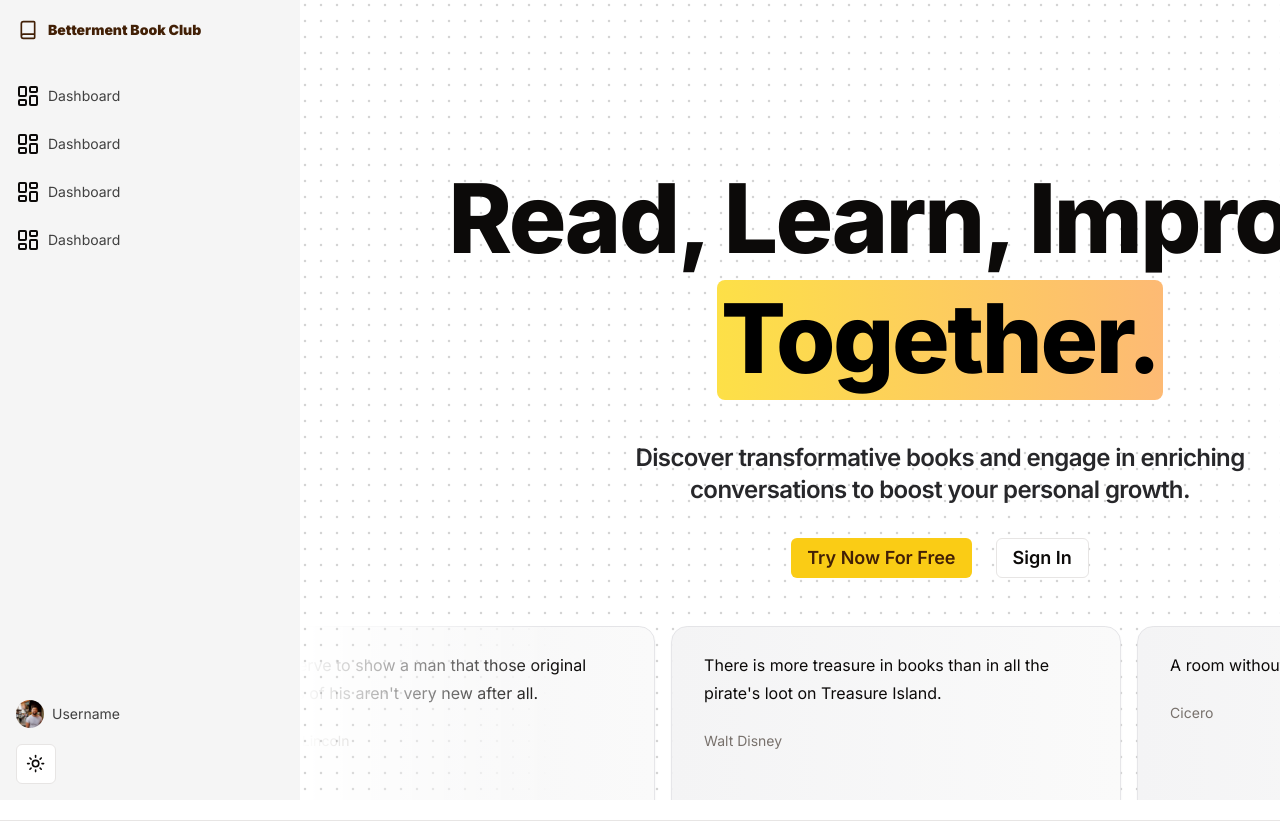
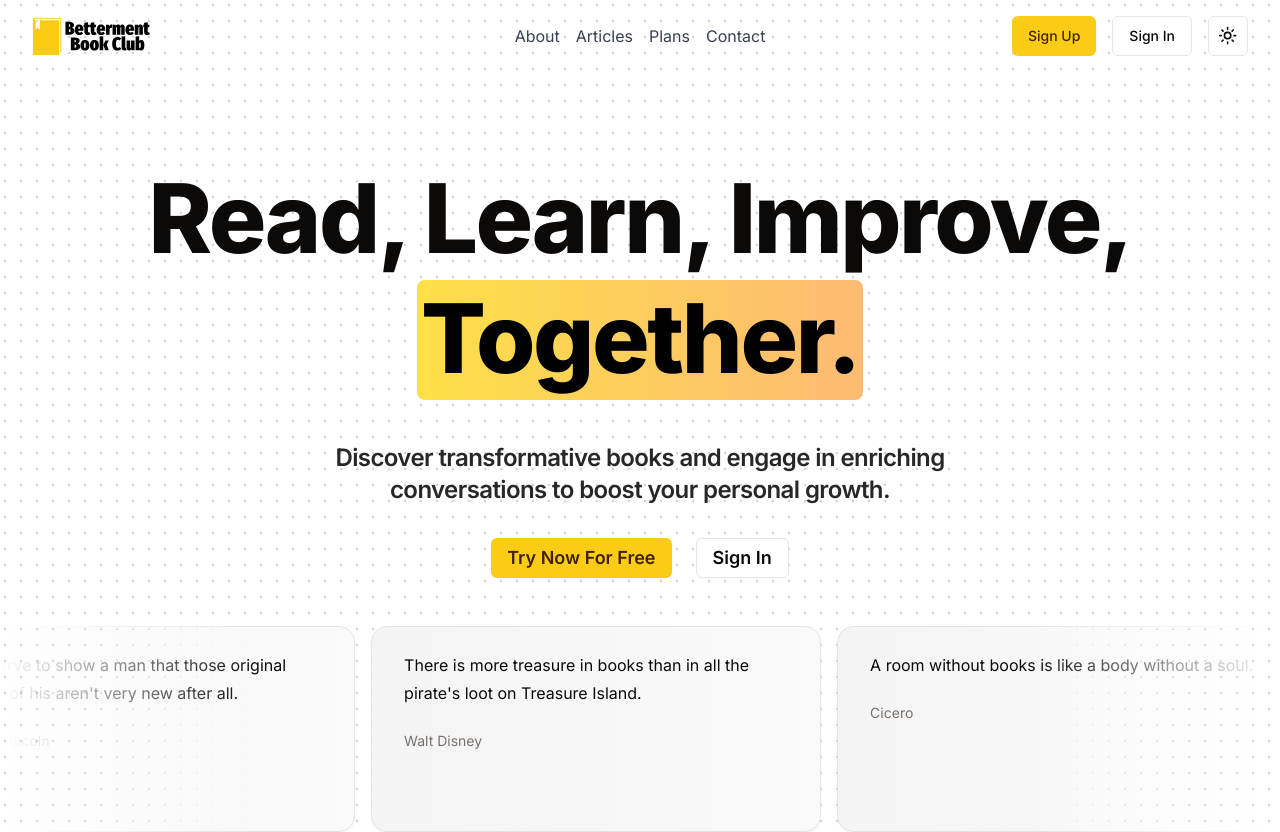
Before and after one commit to Ryan-Williams-Dev/betterment-book-club, a Next.js app: page / in a window 1280 px wide. Shown: the top 832 px of the page. Built offline with nearby package versions, Linux system fonts and the light colour scheme.

Commit message:
altered routing to better utilise layout files for nav and sidebar

```diff
--- /dev/null
+++ b/app/(sidebarWrapped)/layout.tsx
@@ -0,0 +1,8 @@
+import SidebarWrapper from "@/components/sidebar-wrapper";
+import React, { ReactNode } from "react";
+
+const WrappedLayout = ({ children }: { children: ReactNode }) => {
+  return <SidebarWrapper>{children}</SidebarWrapper>;
+};
+
+export default WrappedLayout;
--- a/app/auth/layout.tsx
+++ b/app/auth/layout.tsx
@@ -1,5 +1,6 @@
 "use client";
 
+import NavBar from "@/components/navbar";
 import { cn } from "@/lib/utils";
 import { motion, useMotionTemplate, useMotionValue } from "framer-motion";
 import { ReactNode } from "react";
@@ -29,6 +30,8 @@ export default function AuthLayout({ children }: { children: ReactNode }) {
   `;
 
   return (
+    <>
+      <NavBar />
       <div
         className={cn(
           `relative min-h-screen flex items-start bg-white dark:bg-background justify-center w-full group`
@@ -47,5 +50,6 @@ export default function AuthLayout({ children }: { children: ReactNode }) {
 
         <div className={cn("relative z-20")}>{children}</div>
       </div>
+    </>
   );
 }
--- a/app/layout.tsx
+++ b/app/layout.tsx
@@ -4,8 +4,6 @@ import "@/styles/globals.css";
 import { cn } from "@/lib/utils";
 import { ThemeProvider } from "@/components/theme-provider";
 import Footer from "@/components/footer";
-import NavBar from "@/components/navbar";
-import SidebarWrapper from "@/components/sidebar-wrapper";
 
 const fontSans = FontSans({
   subsets: ["latin"],
@@ -23,7 +21,6 @@ export default function RootLayout({
   children: React.ReactNode;
 }>) {
   // Switch this to test logged in vs not logged in for now
-  const signedIn = true;
 
   return (
     <html lang="en">
@@ -34,14 +31,7 @@ export default function RootLayout({
         )}
       >
         <ThemeProvider attribute="class">
-          {!signedIn && (
-            <>
-              <NavBar />
-              {children}
-            </>
-          )}
-          {signedIn && <SidebarWrapper>{children}</SidebarWrapper>}
-
+          {children}
           <Footer />
         </ThemeProvider>
       </body>
--- a/app/page.tsx
+++ b/app/page.tsx
@@ -1,5 +1,6 @@
 "use client";
 
+import NavBar from "@/components/navbar";
 import {
   TypographyH1,
   TypographyH3,
@@ -15,6 +16,8 @@ import React from "react";
 
 const LandingPage = () => {
   return (
+    <>
+      <NavBar />
       <div className="min-h-screen flex-1 top-0 mx-auto flex justify-center ">
         <HeroHighlight>
           <motion.h1
@@ -57,8 +60,8 @@ const LandingPage = () => {
             className="max-w-3xl mx-auto text-center py-4 px-6 text-zinc-800 dark:text-zinc-200"
           >
             <TypographyH3>
-            Discover transformative books and engage in enriching conversations
-            to boost your personal growth.
+              Discover transformative books and engage in enriching
+              conversations to boost your personal growth.
             </TypographyH3>
           </motion.div>
 
@@ -101,6 +104,7 @@ const LandingPage = () => {
           )}
         </HeroHighlight>
       </div>
+    </>
   );
 };
 
```
Also changed, not shown: app/(sidebarWrapped)/dashboard/page.tsx (renamed from app/dashboard/page.tsx). Lines whose indentation alone changed are shown as unchanged.
